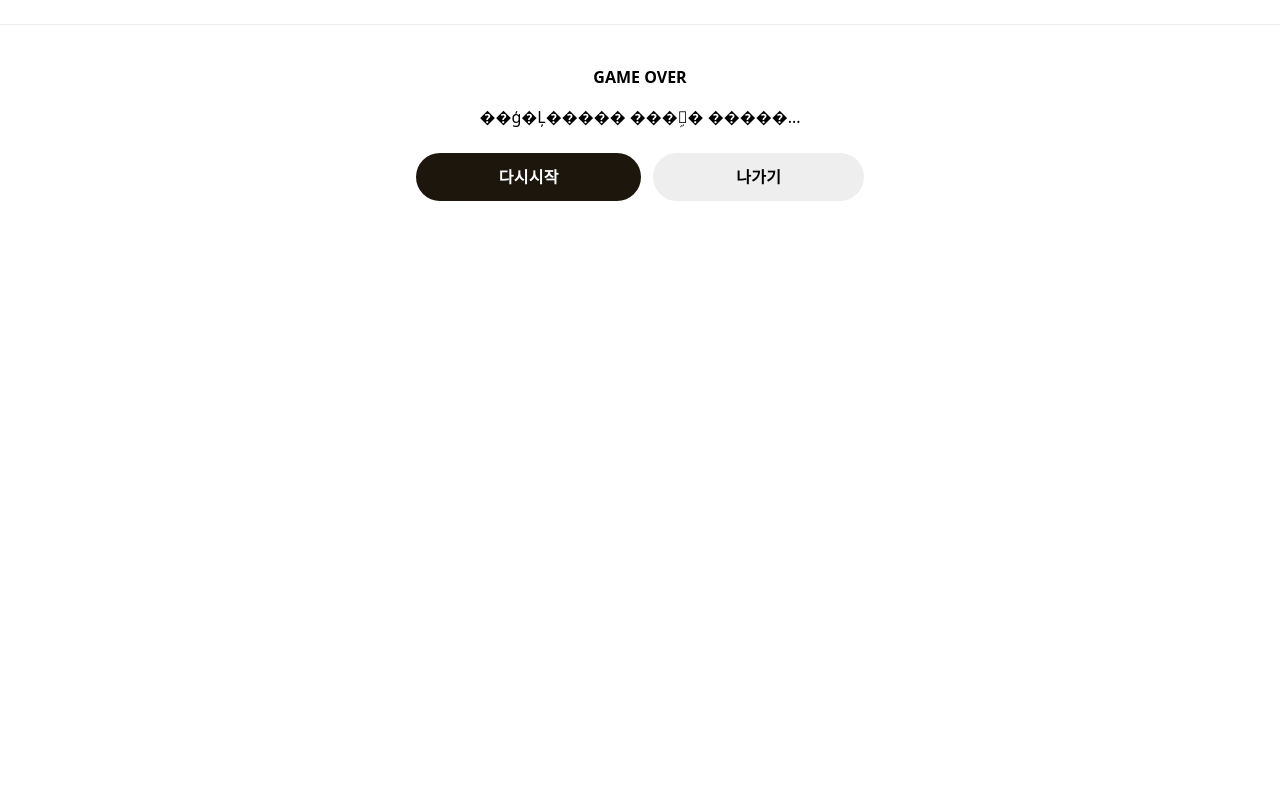
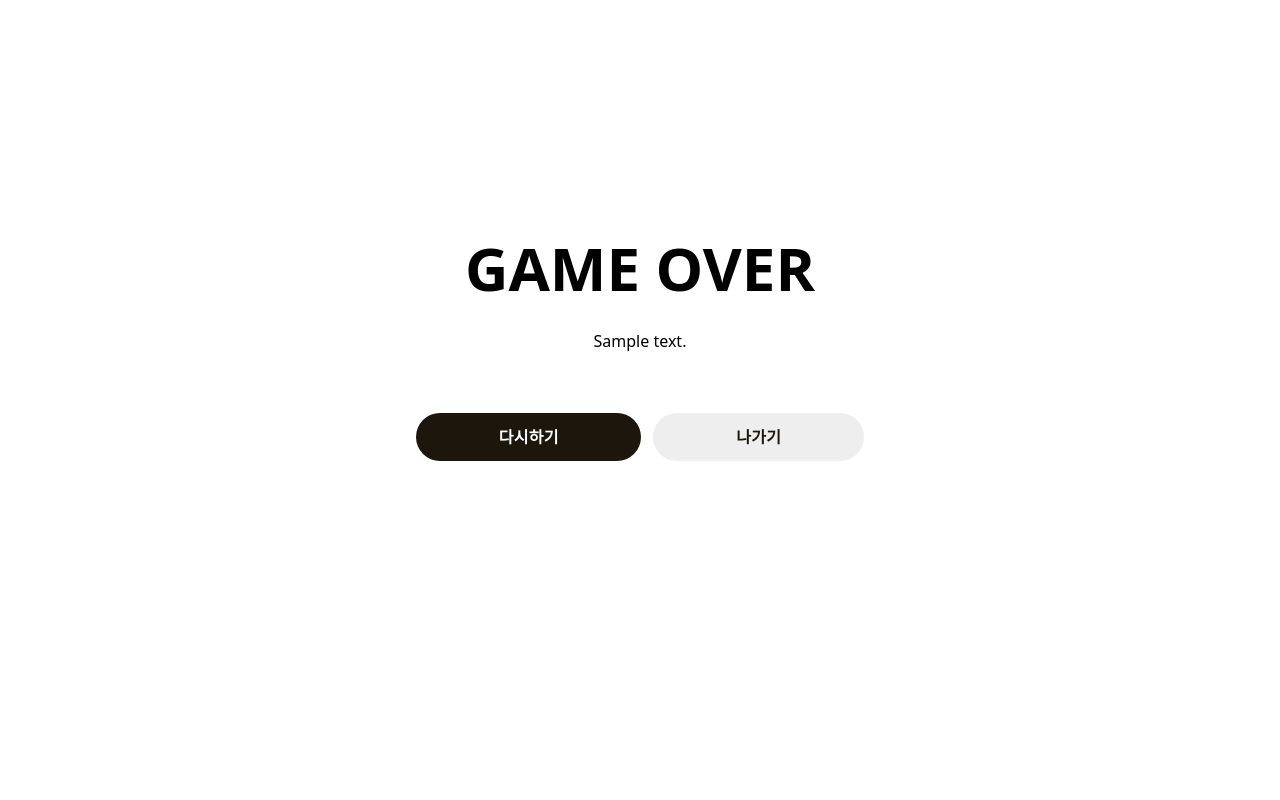
Before and after one commit to greyhawk16/devtone2024, a Python web app: template templates/gameover.html in a window 1280 px wide. Run offline with Jinja, Linux system fonts and the light colour scheme; the template is opened without the code that fills it: most values are stand-ins (such as "Sample title", 1, 10 or a date in 2020); some libraries are stand-ins or nearby versions; some web fonts are replaced.

Commit message:
[make] gameover page

```diff
--- a/templates/gameover.html
+++ b/templates/gameover.html
@@ -1,7 +1,6 @@
 <!DOCTYPE html>
 <html>
   <head>
-    <meta charset="EUC-KR">
     <link
     rel="stylesheet"
     as="style"
@@ -9,41 +8,43 @@
     href="https://hangeul.pstatic.net/hangeul_static/css/nanum-square.css"
     />
     <META charset="UTF-8">
-    <link rel="icon" type="image/png" href="favicon.png">
+    <link rel="icon" type="image/png" href="{{ url_for('static', filename=img/favicon.png) }}">
     <meta name="keyword" content="BoB, ChatGPT, AI, Game, Survival">
     <meta name="description" content="밥에서 살아남기">
     <meta name="author" content="이재준, 박정식, 심수민, 양준헌">
     <meta property="og:title" content="밥에서 살아남기">
     <meta property="og:description" content="운 좋게도 생존하셨습니다!">
-    <meta property="og:image" content="thumbnail.png">
+    <meta property="og:image" content="{{ url_for('static', filename=img/thumbnail.png) }}">
 
-    <title>Galileo Design</title>
+    <title>GAME OVER</title>
     <script src="https://cdn.tailwindcss.com?plugins=forms,container-queries"></script>
   </head>
   <body>
-
-
-    <div class="relative flex size-full min-h-screen flex-col bg-[#FFFFFF] group/design-root overflow-x-hidden" style='font-family: "NanumSquareBold, "Noto Sans", sans-serif;'>
-      <div class="layout-container flex h-full grow flex-col">
-        <header class="flex items-center justify-between whitespace-nowrap border-b border-solid border-b-[#EEEEEE] px-10 py-3"></header>
+    <div class="relative flex size-full min-h-screen flex-col bg-[#FFFFFF] group/design-root overflow-x-hidden" style='display:table; font-family: "NanumSquareBold, "Noto Sans", sans-serif;'>
+      <div class="layout-container flex h-full grow flex-col" style="display:table-cell; vertical-align:middle;">
+        <header class="flex items-center justify-between whitespace-nowrap px-10 py-3"></header>
         <div class="px-40 flex flex-1 justify-center py-5">
             <div class="layout-content-container flex flex-col w-[512px] max-w-[512px] py-5 max-w-[960px] flex-1">
-            <h1 class="text-black text-base font-nomal font-bold leading-normal pb-3 tp-1 px-4 text-center">GAME OVER</h1>
-            <p class="text-black text-base font-normal leading-normal pb-3 pt-1 px-4 text-center">��ģ�Ļ����� ���ܹ޴� �����...</p>
+            <h1 class="text-black font-nomal text-6xl font-bold leading-normal pb-3 tp-1 px-4 text-center">GAME OVER</h1>
+            <p class="text-black text-base font-normal leading-normal pb-3 pt-1 px-4 text-center">{{ result_text }}</p>
+            <p class="text-3xl">&nbsp;</p>
             <div class="flex justify-center">
               <div class="flex flex-1 gap-3 flex-wrap px-4 py-3 max-w-[480px] justify-center">
                 <button
                   class="flex min-w-[84px] max-w-[480px] cursor-pointer items-center justify-center overflow-hidden rounded-full h-12 px-5 bg-[#1C160C] text-[#FFFFFF] text-base font-bold leading-normal tracking-[0.015em] grow"
-                >
-                  <span class="truncate">다시시작</span>
+                  onclick="location.href = 'loadingstart';"
+                  >
+                  <span class="truncate">다시하기</span>
                 </button>
                 <button
-                  class="flex min-w-[84px] max-w-[480px] cursor-pointer items-center justify-center overflow-hidden rounded-full h-12 px-5 bg-[#EEEEEE] text-black text-base font-bold leading-normal tracking-[0.015em] grow"
-                >
+                  class="flex min-w-[84px] max-w-[480px] cursor-pointer items-center justify-center overflow-hidden rounded-full h-12 px-5 bg-[#EEEEEE] text-[#1C160C] text-base font-bold leading-normal tracking-[0.015em] grow"
+                  onclick="location.href = 'start';"
+                  >
                   <span class="truncate">나가기</span>
                 </button>
               </div>
             </div>
+            <p class="text-9xl">&nbsp;</p>
           </div>
         </div>
       </div>
```
